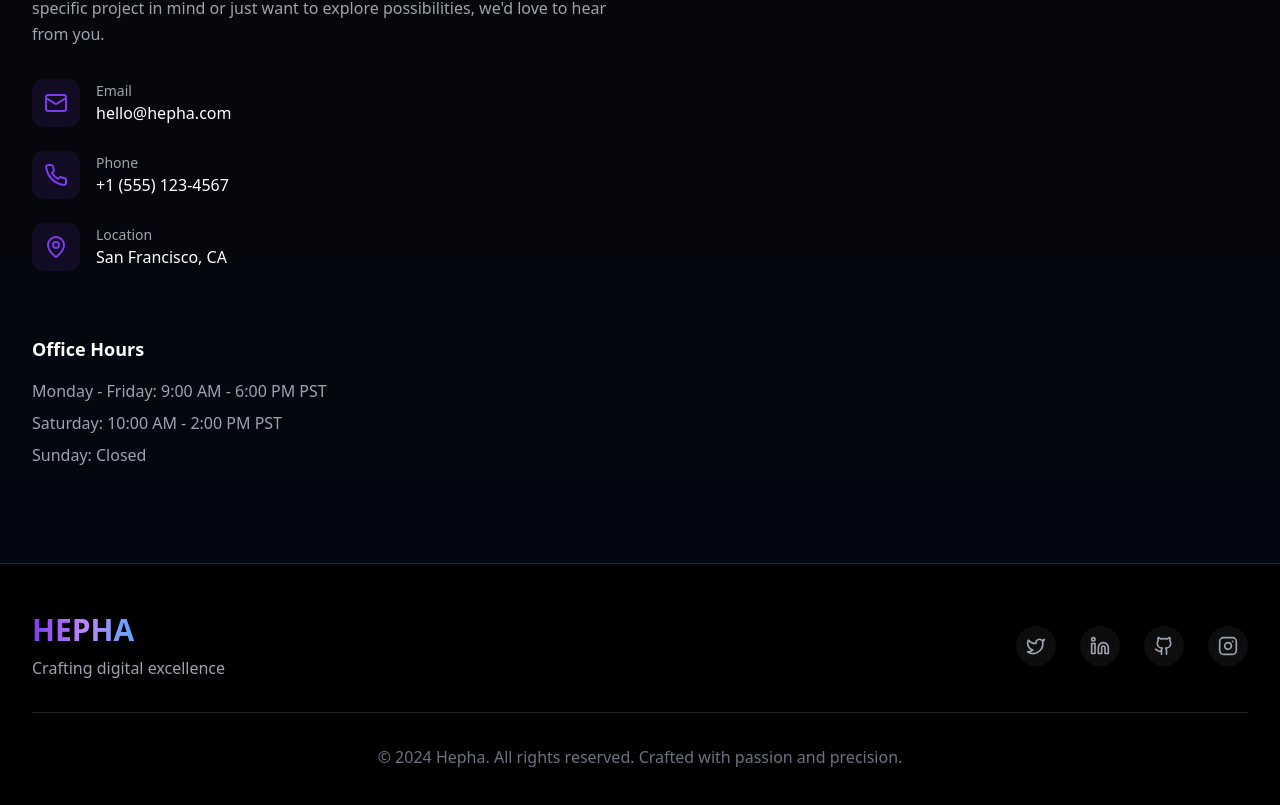
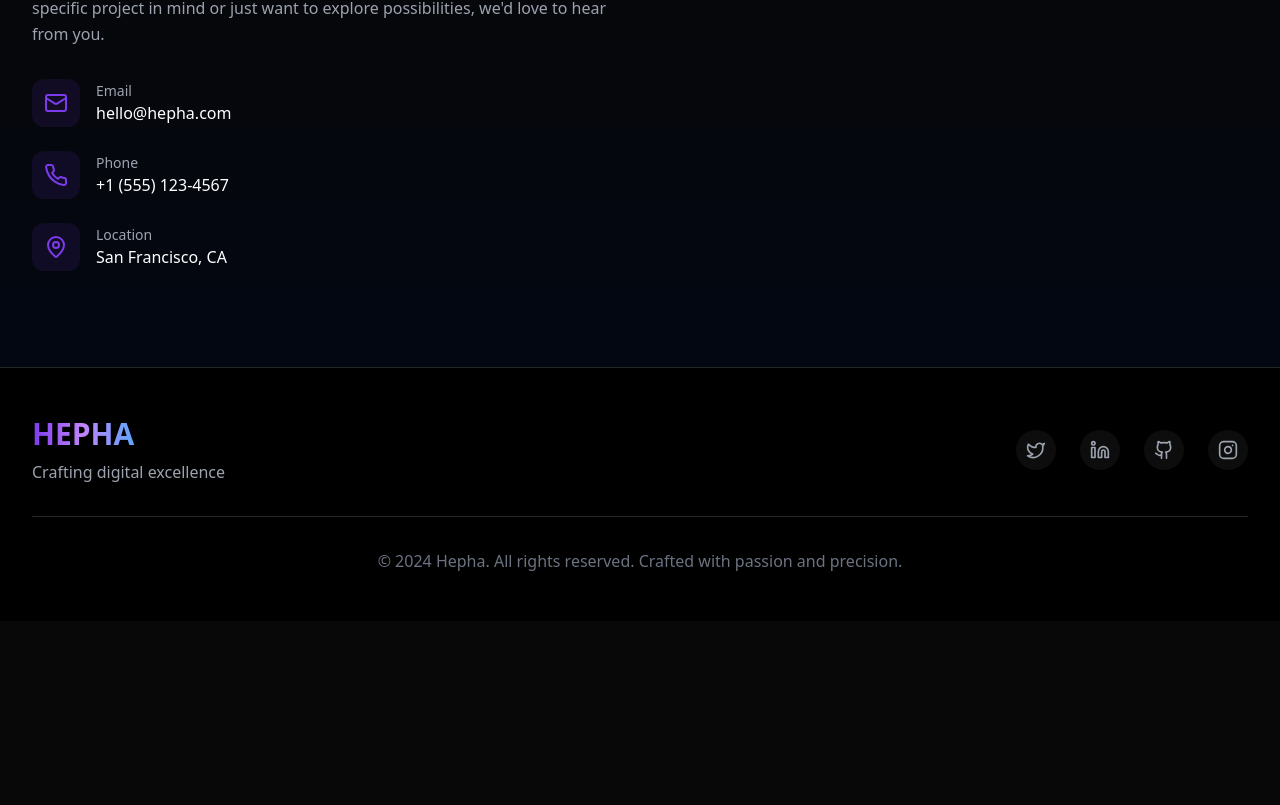
Before and after one commit to Ptrkiama/PK_Consulting, a React (Vite) app: page / in a window 1280 px wide. Shown: the part 3928-4733 px from the top of the page. After the commit the page ends 4549 px from the top, so only its background shows below. Built offline with nearby package versions, Linux system fonts and the light colour scheme.

Commit message:
Remove office hours
Removed office hours section from Contact component.

```diff
--- a/src/components/Contact.tsx
+++ b/src/components/Contact.tsx
@@ -1,3 +1,4 @@
+
 import { Mail, Phone, MapPin } from 'lucide-react';
 import { Button } from '@/components/ui/button';
 import { Input } from '@/components/ui/input';
@@ -64,14 +65,7 @@ const Contact = () => {
                 </div>
               ))}
             </div>
-            <div className="pt-8">
-              <h4 className="text-lg font-semibold text-white mb-4">Office Hours</h4>
-              <div className="space-y-2 text-gray-400">
-                <p>Monday - Friday: 9:00 AM - 6:00 PM PST</p>
-                <p>Saturday: 10:00 AM - 2:00 PM PST</p>
-                <p>Sunday: Closed</p>
-              </div>
-            </div>
+            {/* Office Hours section removed here */}
           </div>
         </div>
       </div>
```
